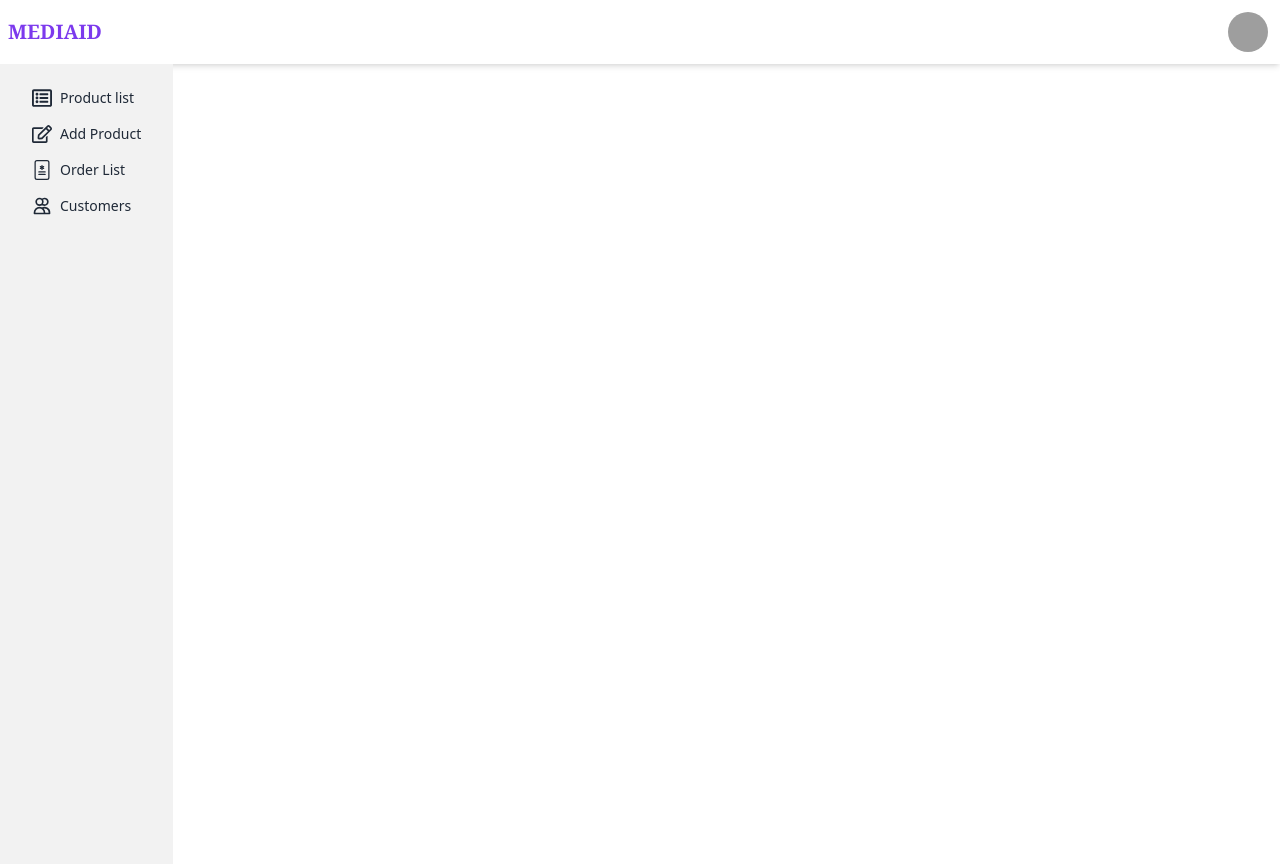
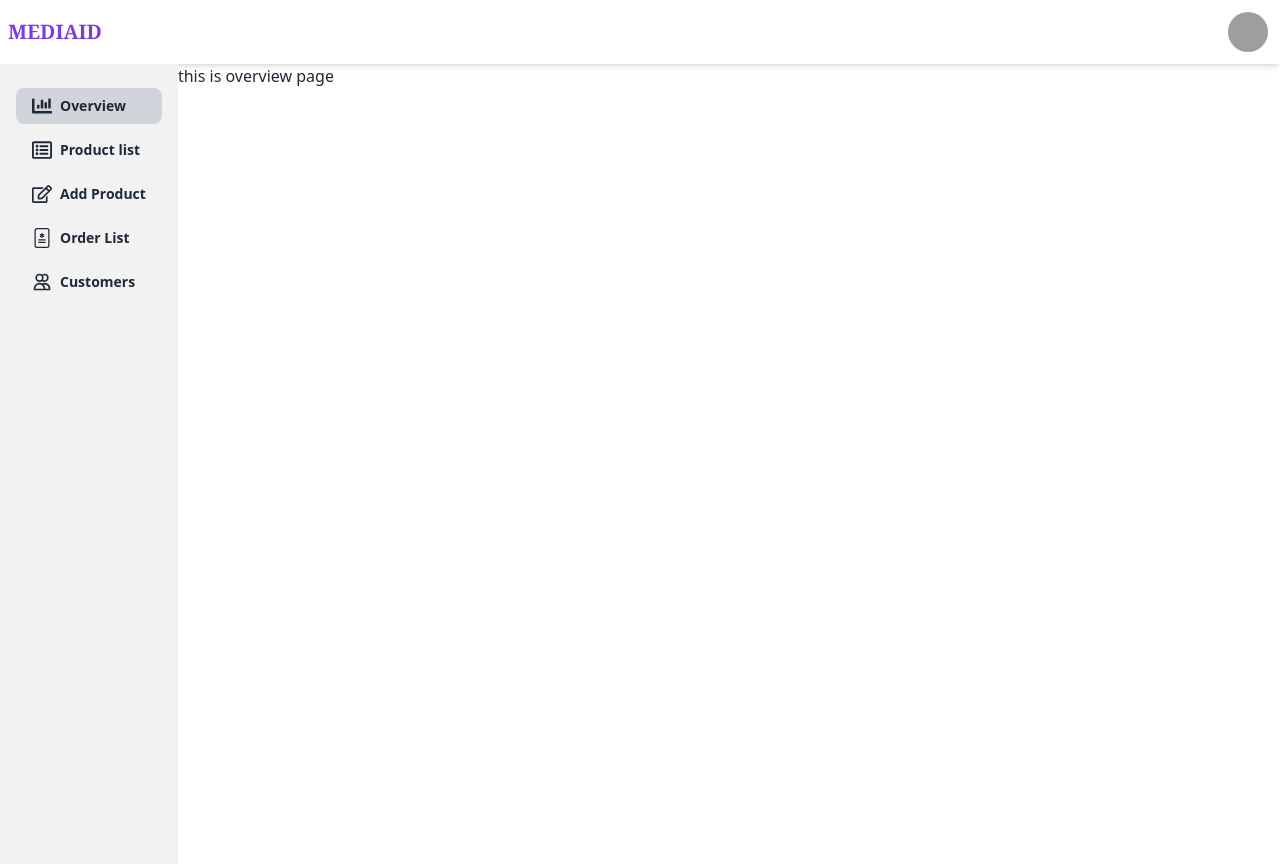
Before and after one commit to Digital-X-part/mediaid_v2_dashboard, a React (Vite) app: page / in a window 1280 px wide. Built offline with nearby package versions, Linux system fonts and the light colour scheme; grey boxes are pictures that could not be loaded.

Commit message:
overview route added

```diff
--- a/src/pages/Dashboard.jsx
+++ b/src/pages/Dashboard.jsx
@@ -1,11 +1,16 @@
 import React from "react";
 import { Outlet } from "react-router-dom";
 import { BsFileMedical } from "react-icons/bs";
-import { FaRegListAlt, FaRegEdit, FaBars } from "react-icons/fa";
+import { FaRegListAlt, FaRegEdit, FaBars, FaChartBar } from "react-icons/fa";
 import { HiOutlineUsers } from "react-icons/hi";
 import ActiveLink from "../components/shared/ActiveLink";
 
 const dashboardRouteList = [
+  {
+    icon: <FaChartBar className="w-5 h-5" />,
+    pathUrl: "/",
+    pathName: "Overview",
+  },
   {
     icon: <FaRegListAlt className="w-5 h-5" />,
     pathUrl: "/productList",
@@ -81,11 +86,11 @@ const DashBoard = () => {
           <ul className="menu p-4 w-fit h-full bg-base-200 text-base-content">
             {/* Sidebar content here */}
             {dashboardRouteList.map((dashboardRoute, index) => (
-              <li key={index}>
+              <li key={index} className="mt-2">
                 <ActiveLink
                   to={dashboardRoute.pathUrl}
-                  activeClass={"bg-gray-300"}
-                  defaultClass="">
+                  activeClass={"bg-gray-300 font-semibold"}
+                  defaultClass="font-semibold">
                   {dashboardRoute.icon} {dashboardRoute.pathName}
                 </ActiveLink>
               </li>
--- /dev/null
+++ b/src/pages/overview/Overview.jsx
@@ -0,0 +1,11 @@
+import React from 'react';
+
+const Overview = () => {
+    return (
+        <div>
+            this is overview page
+        </div>
+    );
+};
+
+export default Overview;
--- a/src/router/MainRouter.jsx
+++ b/src/router/MainRouter.jsx
@@ -7,12 +7,17 @@ import OrderList from "../pages/orders/OrderList";
 import OrderDetails from "../pages/orders/OrderDetails";
 import ProductList from "../pages/products/ProductList";
 import ProductDetails from "../pages/products/ProductDetails";
+import Overview from "../pages/overview/Overview";
 
 const router = createBrowserRouter([
   {
     path: "/",
     element: <Dashboard />,
     children: [
+      {
+        path: "/",
+        element: <Overview/>,
+      },
       {
         path: "add-product",
         element: <AddProduct />,
```
